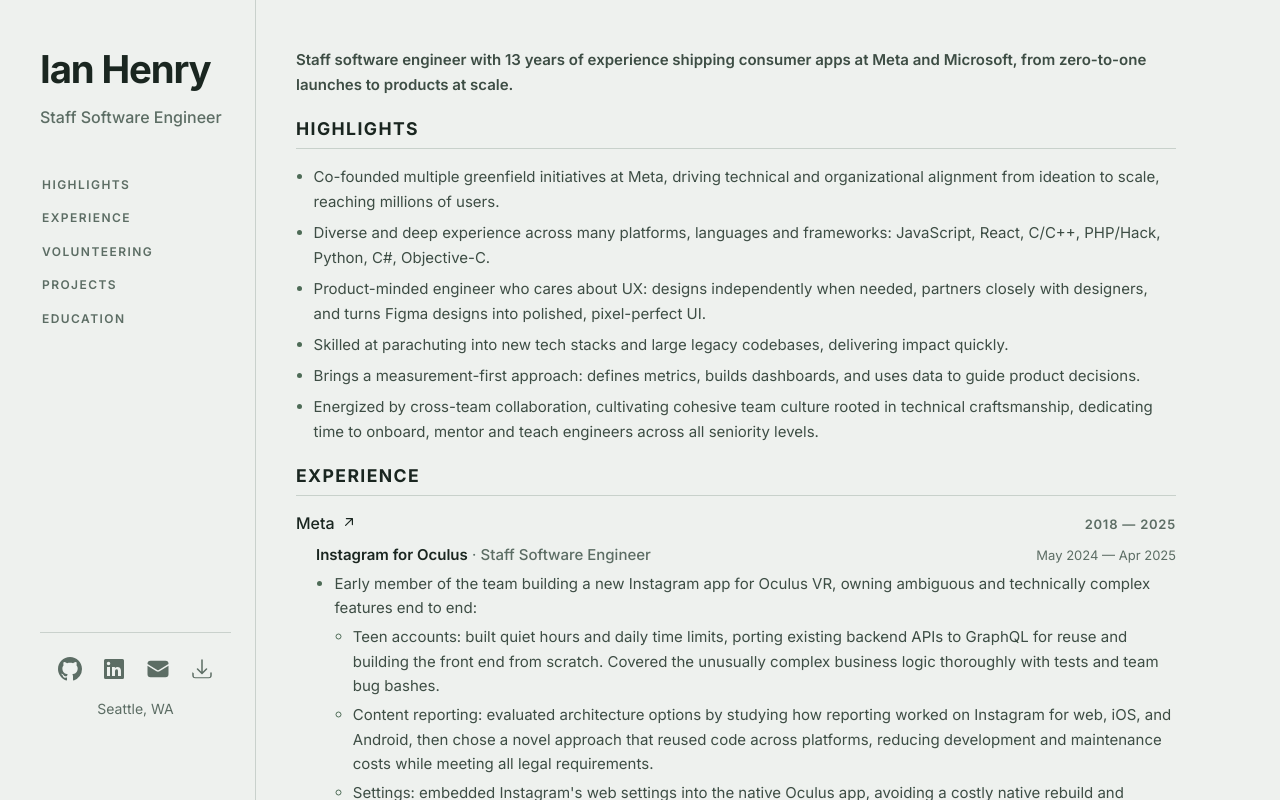
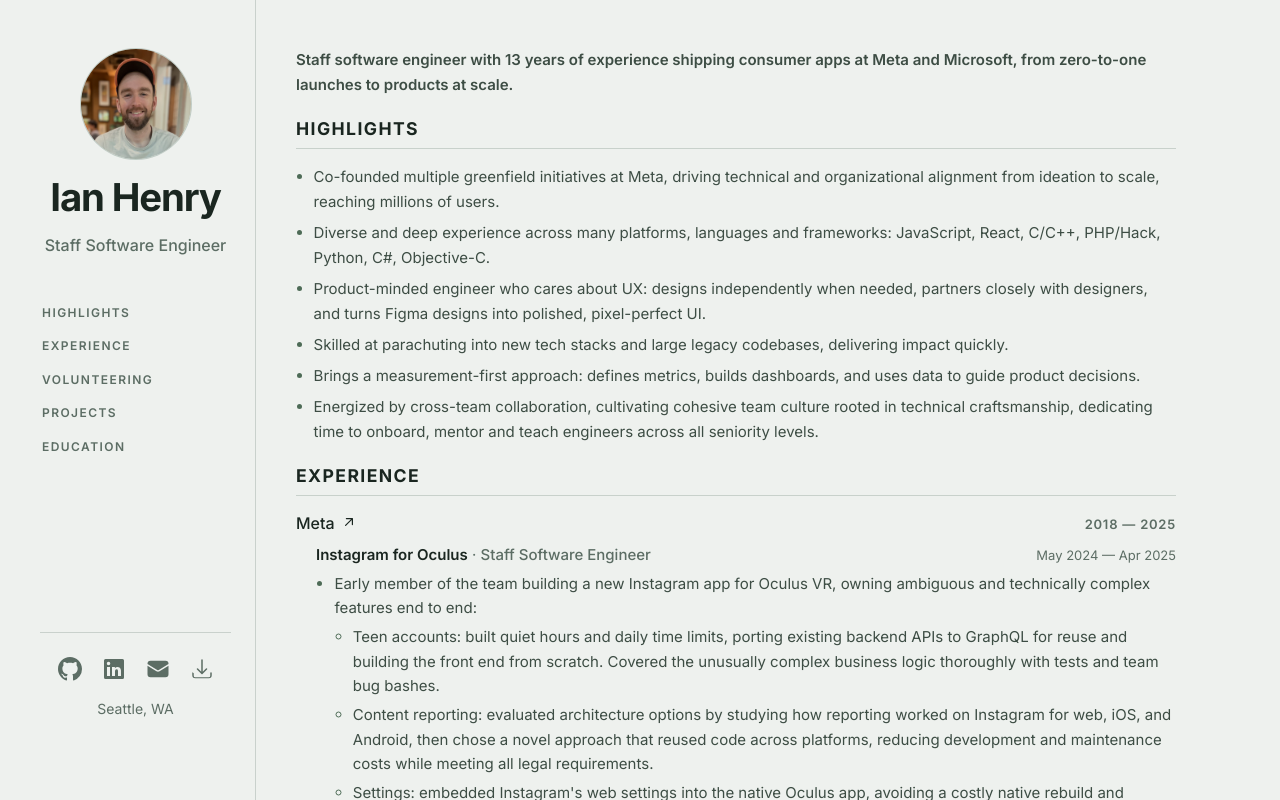
Before and after one commit to ianlhenry/portfolio-site, a React (Vite) app: page / in a window 1280 px wide. Built offline with nearby package versions, Linux system fonts and the light colour scheme.

Commit message:
Add headshot photo.

```diff
--- a/src/App.css
+++ b/src/App.css
@@ -119,7 +119,19 @@
 .sidebar-intro {
   display: flex;
   flex-direction: column;
+  align-items: center;
   gap: var(--space-md);
+  text-align: center;
+}
+
+.sidebar-photo {
+  display: block;
+  width: 112px;
+  height: 112px;
+  border-radius: 50%;
+  object-fit: cover;
+  border: 1px solid var(--rule);
+  background: var(--bg-tile);
 }
 
 .sidebar-nav {
--- a/src/components/sidebar/Sidebar.tsx
+++ b/src/components/sidebar/Sidebar.tsx
@@ -13,6 +13,15 @@
     <aside className="sidebar" aria-label="Introduction">
       <div className="sidebar-inner">
         <div className="sidebar-intro">
+          {person.photoUrl ? (
+            <img
+              className="sidebar-photo"
+              src={person.photoUrl}
+              alt={person.name}
+              width={112}
+              height={112}
+            />
+          ) : null}
           <h1 className="sidebar-name" id="site-title">
             {person.name}
           </h1>
--- a/src/data/resumeData.ts
+++ b/src/data/resumeData.ts
@@ -8,6 +8,7 @@
 export const person = {
   name: "Ian Henry",
   title: "Staff Software Engineer",
+  photoUrl: "/ian-henry-headshot.jpg",
   location: "Seattle, WA",
   email: "ian@ianhenry.ca",
   githubUrl: "https://github.com/ianlhenry",
--- a/src/types/resumeTypes.ts
+++ b/src/types/resumeTypes.ts
@@ -32,6 +32,8 @@
 export interface Person {
   name: string;
   title: string;
+  /** Headshot shown as a circle above the name; path under `public/`. Omit to hide. */
+  photoUrl?: string;
   location: string;
   email: string;
   githubUrl: string;
```
Also changed, not shown: public/ian-henry-headshot.jpg (added).
